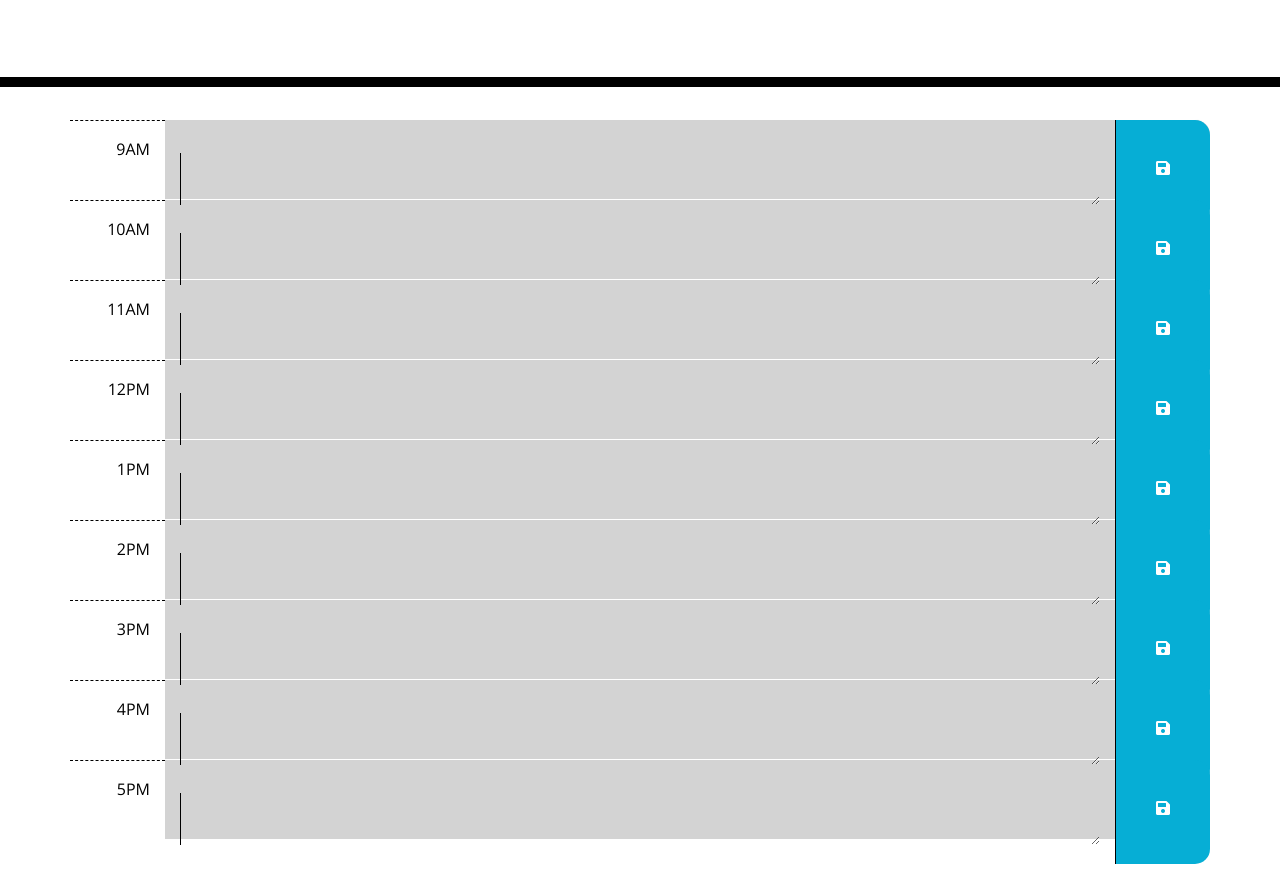
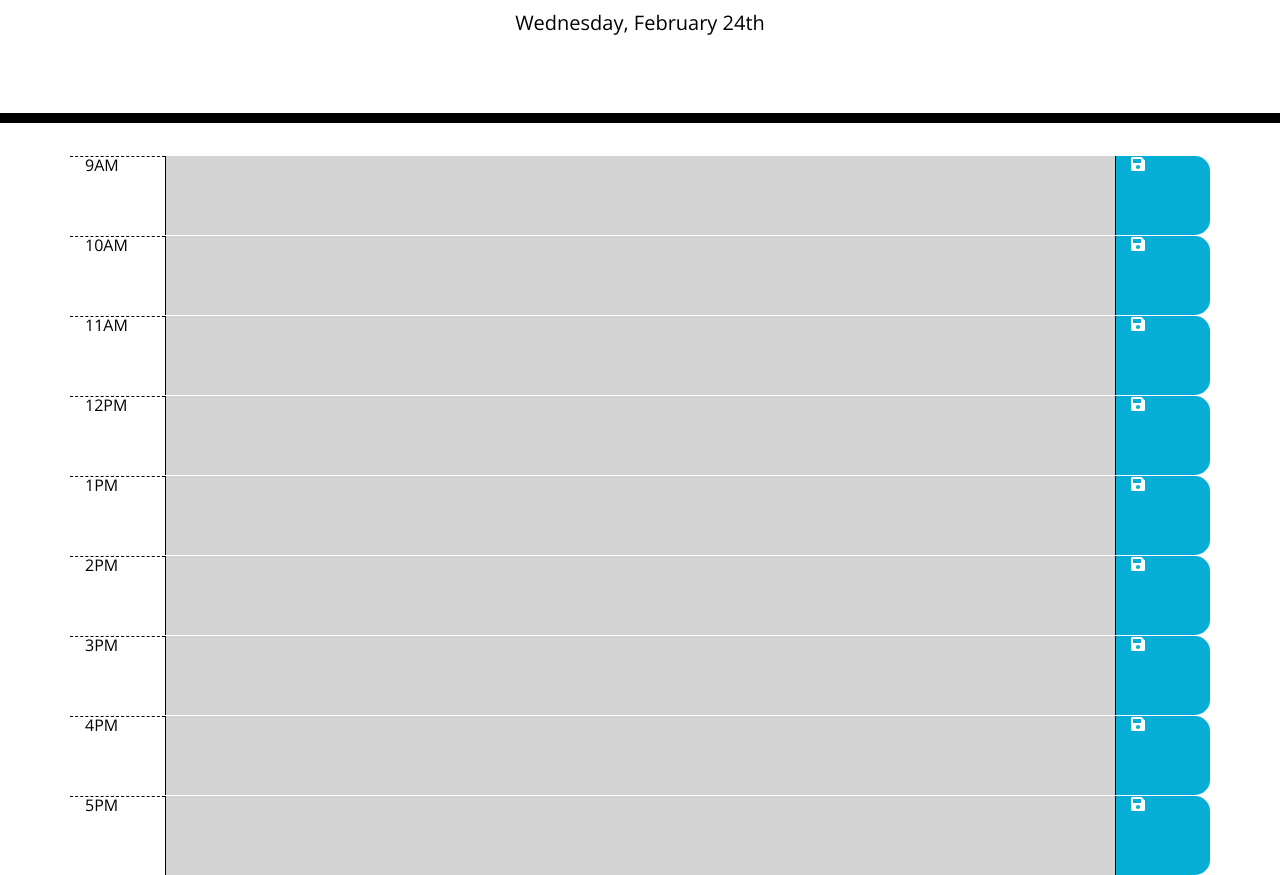
Before and after one commit to CorrinneW/homework-05, a plain HTML site: page index.html in a window 1280 px wide. Shown: the part 181-1056 px from the top of the page. Drawn offline with nearby package versions, Linux system fonts and the light colour scheme.

```diff
--- a/assets/script.js
+++ b/assets/script.js
@@ -20,32 +20,48 @@
 
 
 
-//currentDay updates with weekday name and date.
-var currentDay = moment().format('dddd, MMMM Do')
+//currentDay updates with weekday name and date @ top of page.
+let currentDay = moment().format('dddd, MMMM Do')
 //populate #currentDay using moment.js
 $('#currentDay').text(currentDay);
 
-//create table structure
+//start table code
+//hour column
+let currentHour = moment().format('LT'); //live time
+console.log(currentHour);
 
-//user input will be stored and recalled from storedPlans array
-// let storedPlans = JSON.parse(localStorage.getItem("storedPlans", storedPlans)) || [];
+let tableHour = moment().hour(9).format('LT'); //table starts at 9am
+console.log(tableHour);
 
-//runs functions on page load
+//defines time span for each hour cell (ie 10AM = 10:00-10:59);
+function setHour() {
+    //for each row, add a time range with momentjs
+    $('.container > .hour').each(function(i) {
+        //while between the hours of 9 and 5
+        while (currentHour >= moment().hour(9) && currentHour <= moment().hour(17)) {
+            //set a duration of 1hr per row
+            i = moment.duration(1, 'hours');
+        }
+    })
+}
+
+// setHour();
+
+//input column - changes color based on whether task is past, current or present
+let taskStatus = document.querySelector("textarea");
+
+function getStatus() {
+    //if (time text < moment().format('LT'))
+}
+
+
+//save column - saves user input on click.
 
 
 
-//hour column (each hour from 9-5 gets a column);
-let currentHour = moment(9:00am);
+// let currentHour = moment().format('LT');
 
-function setHour() {
-    for(var i = 9; i<=17; i++) {
-        currentHour.add(moment.duration(1, 'h'));
-    }
-    $('.hour').text(currentHour)
-}
-
-setHour();
-
-//input column
-
-//save column
+// for(var i = 0; i<=8; i++) {
+//     currentHour += moment.duration().hours(1);
+//     $('.hour').text(currentHour)
+// }
--- a/assets/style.css
+++ b/assets/style.css
@@ -5,10 +5,9 @@ body {
 }
 
 textarea{
-  width: 100%;
   background: transparent;
   border: none;
-  resize: both;
+  resize: none;
   color: #000000;
   border-left: 1px solid black;
   padding: 10px;
@@ -31,24 +30,16 @@ textarea{
   border-radius: 15px;
 }
 
-table {
-  width: 100%;
-}
-
 .row {
   white-space: pre-wrap;
   height: 80px;
-  border-top: 1px solid white;
-  border-top-right-radius: 15px;
-  border-bottom-right-radius: 15px;
+  border-top: 1px solid white;;
 }
 
 .hour {
   background-color: #ffffff;
   color: #000000;
   border-top: 1px dashed #000000;
-  text-align: right;
-  padding-top: 20px;
 }
 
 .past {
@@ -74,12 +65,6 @@ table {
   color: white;
 }
 
-.saveBtn {
-  text-align: center;
-  /*vertically center button icon by setting padding to half of total row height*/
-  padding-top: 40px;
-}
-
 .saveBtn i:hover {
   font-size: 20px;
   transition: all .3s ease-in-out;
--- a/index.html
+++ b/index.html
@@ -30,80 +30,59 @@
     </header>
     <div class="container">
       <!-- Timeblocks go here -->
-      <table id="planTable">
-        <tr class="row past">
-          <td class="hour col-1">9AM</td>
-          <td class="col-10">
-            <textarea></textarea>
-          </td>
-          <td class="saveBtn col-1"><i class="fas fa-save"></i></td>
-        </tr>
+        <div class="row">
+          <div class="hour col-1">9AM</div>
+          <textarea class="col-10 past"></textarea>
+          <div class="saveBtn col-1"><i class="fas fa-save"></i></div>
+        </div>
 
-        <tr class="row past">
-          <td class="hour col-1">10AM</td>
-          <td class="col-10">
-            <textarea></textarea>
-          </td>
-          <td class="saveBtn col-1"><i class="fas fa-save"></i></td>
-        </tr>
+        <div class="row">
+          <div class="hour col-1">10AM</div>
+          <textarea class="col-10 past"></textarea>
+          <div class="saveBtn col-1"><i class="fas fa-save"></i></div>
+        </div>
 
-        <tr class="row past">
-          <td class="hour col-1">11AM</td>
-          <td class="col-10">
-            <textarea></textarea>
-          </td>
-          <td class="saveBtn col-1"><i class="fas fa-save"></i></td>
-        </tr>
+        <div class="row">
+          <div class="hour col-1">11AM</div>
+          <textarea class="col-10 past"></textarea>
+          <div class="saveBtn col-1"><i class="fas fa-save"></i></div>
+        </div>
 
-        <tr class="row past">
-          <td class="hour col-1">12PM</td>
-          <td class="col-10">
-            <textarea></textarea>
-          </td>
-          <td class="saveBtn col-1"><i class="fas fa-save"></i></td>
-        </tr>
+        <div class="row">
+          <div class="hour col-1">12PM</div>
+          <textarea class="col-10 past"></textarea>
+          <div class="saveBtn col-1"><i class="fas fa-save"></i></div>
+        </div>
 
-        <tr class="row past">
-          <td class="hour col-1">1PM</td>
-          <td class="col-10">
-            <textarea></textarea>
-          </td>
-          <td class="saveBtn col-1"><i class="fas fa-save"></i></td>
-        </tr>
+        <div class="row">
+          <div class="hour col-1">1PM</div>
+          <textarea class="col-10 past"></textarea>
+          <div class="saveBtn col-1"><i class="fas fa-save"></i></div>
+        </div>
 
-        <tr class="row past">
-          <td class="hour col-1">2PM</td>
-          <td class="col-10">
-            <textarea></textarea>
-          </td>
-          <td class="saveBtn col-1"><i class="fas fa-save"></i></td>
-        </tr>
+        <div class="row">
+          <div class="hour col-1">2PM</div>
+          <textarea class="col-10 past"></textarea>
+          <div class="saveBtn col-1"><i class="fas fa-save"></i></div>
+        </div>
 
-        <tr class="row past">
-          <td class="hour col-1">3PM</td>
-          <td class="col-10">
-            <textarea></textarea>
-          </td>
-          <td class="saveBtn col-1"><i class="fas fa-save"></i></td>
-        </tr>
+        <div class="row">
+          <div class="hour col-1">3PM</div>
+          <textarea class="col-10 past"></textarea>
+          <div class="saveBtn col-1"><i class="fas fa-save"></i></div>
+        </div>
 
-        <tr class="row past">
-          <td class="hour col-1">4PM</td>
-          <td class="col-10">
-            <textarea></textarea>
-          </td>
-          <td class="saveBtn col-1"><i class="fas fa-save"></i></td>
-        </tr>
+        <div class="row">
+          <div class="hour col-1">4PM</div>
+          <textarea class="col-10 past"></textarea>
+          <div class="saveBtn col-1"><i class="fas fa-save"></i></div>
+        </div>
 
-        <tr class="row past">
-          <td class="hour col-1">5PM</td>
-          <td class="col-10">
-            <textarea></textarea>
-          </td>
-          <td class="saveBtn col-1"><i class="fas fa-save"></i></td>
-        </tr>
-
-      </table>
+        <div class="row">
+          <div class="hour col-1">5PM</div>
+          <textarea class="col-10 past"></textarea>
+          <div class="saveBtn col-1"><i class="fas fa-save"></i></div>
+        </div>
     </div>
 
     <script src="https://cdnjs.cloudflare.com/ajax/libs/jquery/3.2.1/jquery.min.js"></script>
```
